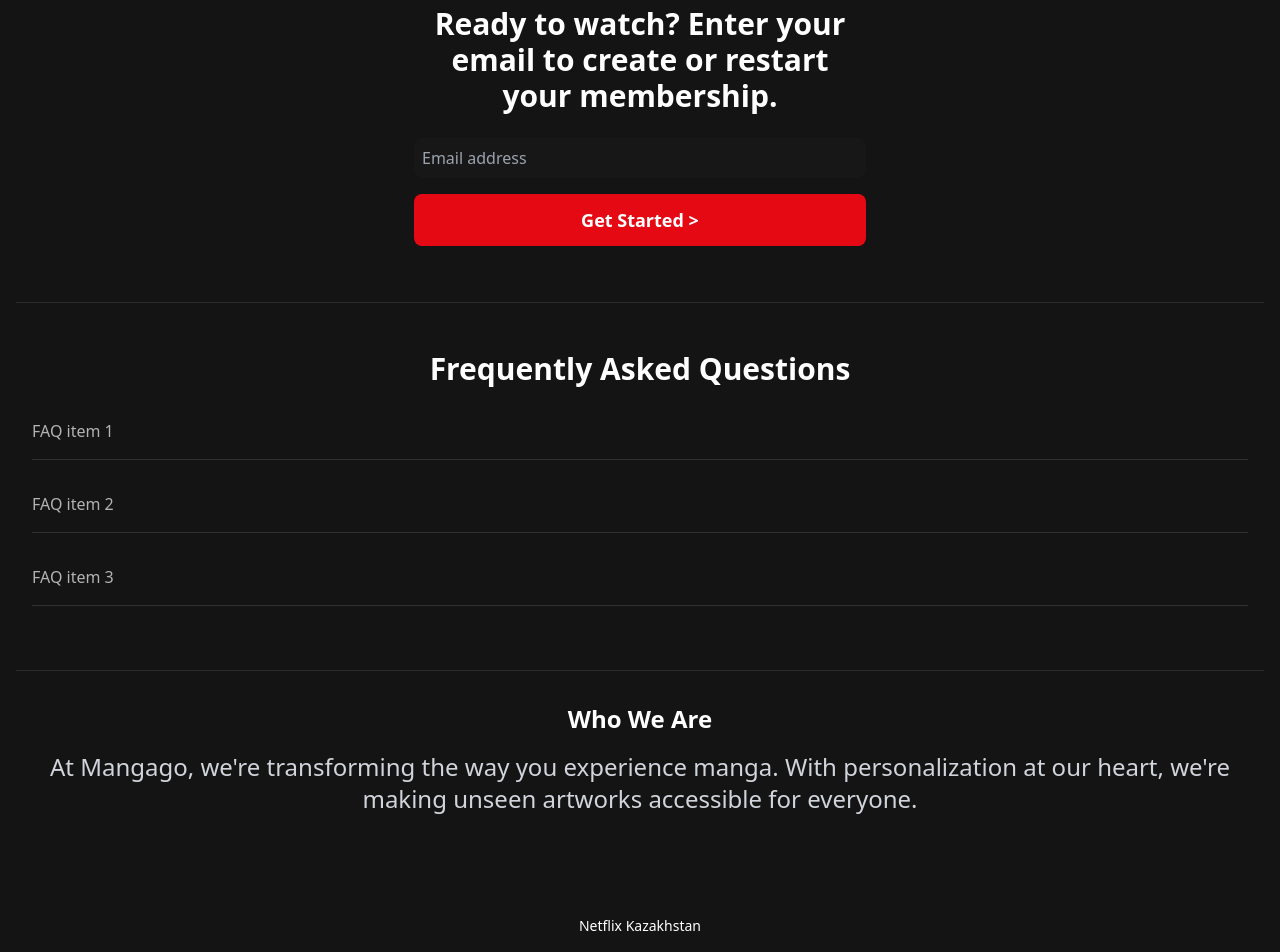
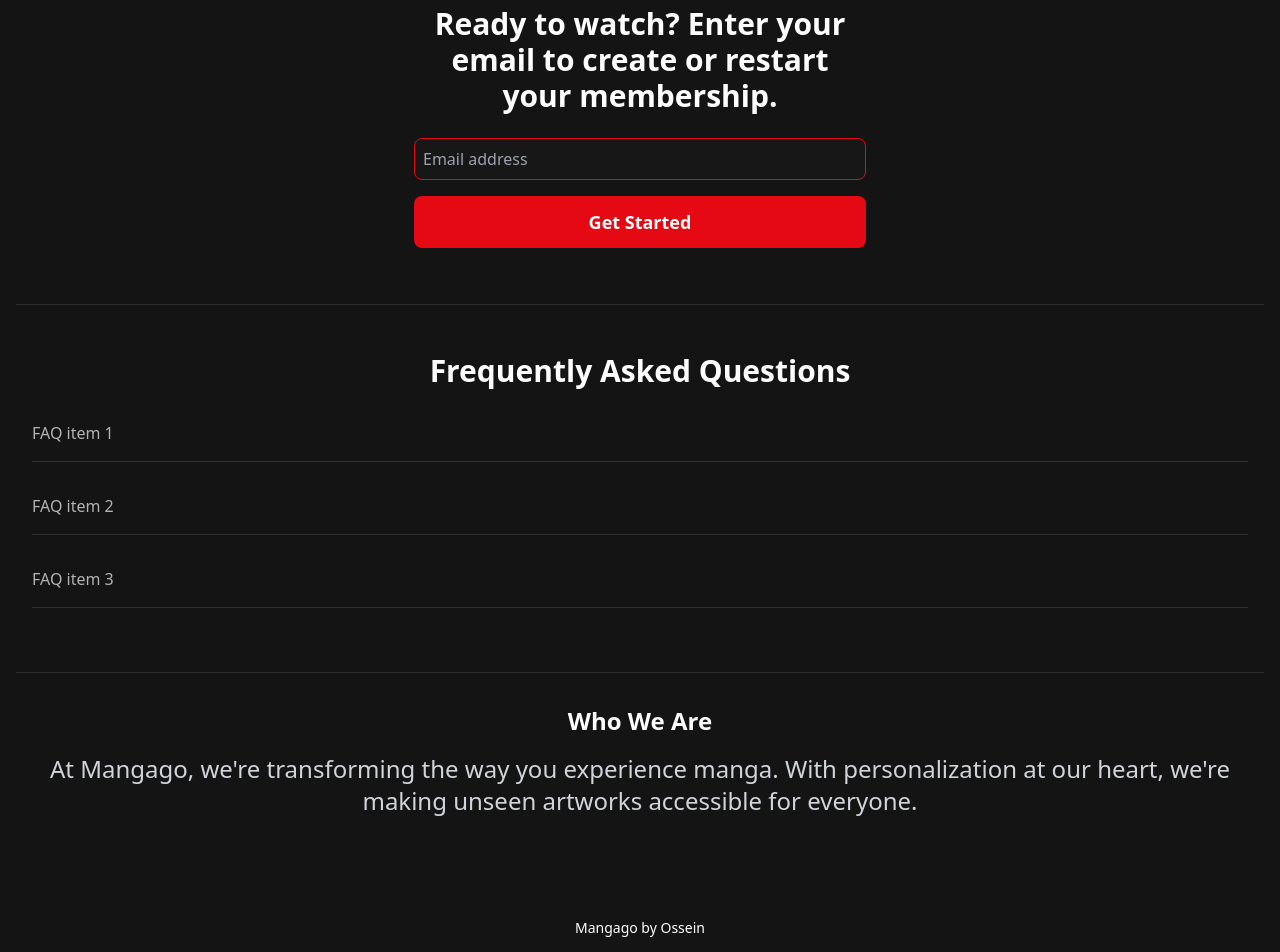
Before and after one commit to useing123/frontenddemo, a Nuxt app: page / in a window 1280 px wide. Shown: the part 300-1252 px from the top of the page. Built offline with nearby package versions, Linux system fonts and the light colour scheme.

Commit message:
last marks

```diff
--- a/components/Footer.vue
+++ b/components/Footer.vue
@@ -1,7 +1,7 @@
 <template>
   <footer class="footer mt-8">
     <div class="text-white text-center">
-      <p>Netflix Kazakhstan</p>
+      <p>Mangago by Ossein</p>
       <div class="footer-links">
         <a href="/privacy-policy">Privacy Policy</a>
         <a href="/terms-of-service">Terms of Service</a>
@@ -9,13 +9,13 @@
         <a href="/contact-us">Contact Us</a>
       </div>
       <div class="footer-social-icons">
-        <a href="https://www.facebook.com/netflixkz" target="_blank" rel="noopener">
+        <a href="https://www.facebook.com/" target="_blank" rel="noopener">
           <!-- <img src="facebook-icon.png" alt="Facebook"> -->
         </a>
-        <a href="https://twitter.com/netflixkz" target="_blank" rel="noopener">
+        <a href="https://twitter.com/" target="_blank" rel="noopener">
           <!-- <img src="twitter-icon.png" alt="Twitter"> -->
         </a>
-        <a href="https://www.instagram.com/netflixkz" target="_blank" rel="noopener">
+        <a href="https://www.instagram.com/" target="_blank" rel="noopener">
           <!-- <img src="instagram-icon.png" alt="Instagram"> -->
         </a>
       </div>
--- a/components/RegistrationForm.vue
+++ b/components/RegistrationForm.vue
@@ -13,7 +13,7 @@
         placeholder="Email address"
       />
       <button @click.prevent="registerUser" class="form-button py-3 rounded-lg text-lg font-bold">
-        Get Started >
+        Get Started
       </button>
     </form>
   </div>
@@ -43,7 +43,7 @@ export default {
 .form-input {
   background-color: rgb(23, 23, 23);
   color: white;
-  border: none;
+  border: #e50914 1px solid;
   font-size: 1rem;
   padding: 0.5rem;
 }
```
Also changed, not shown: 1 other file (tests, documents, lock files or other folders).
